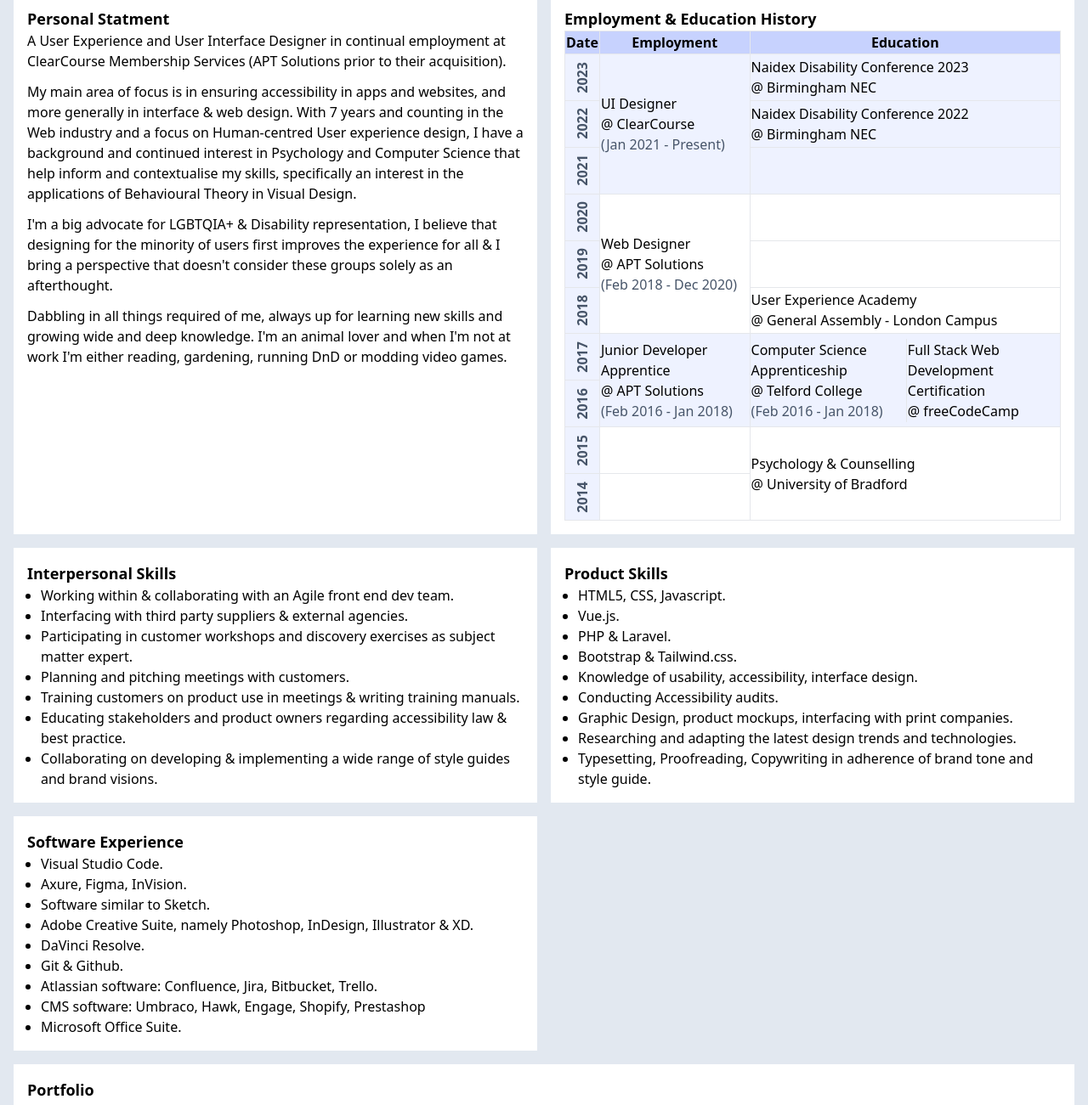
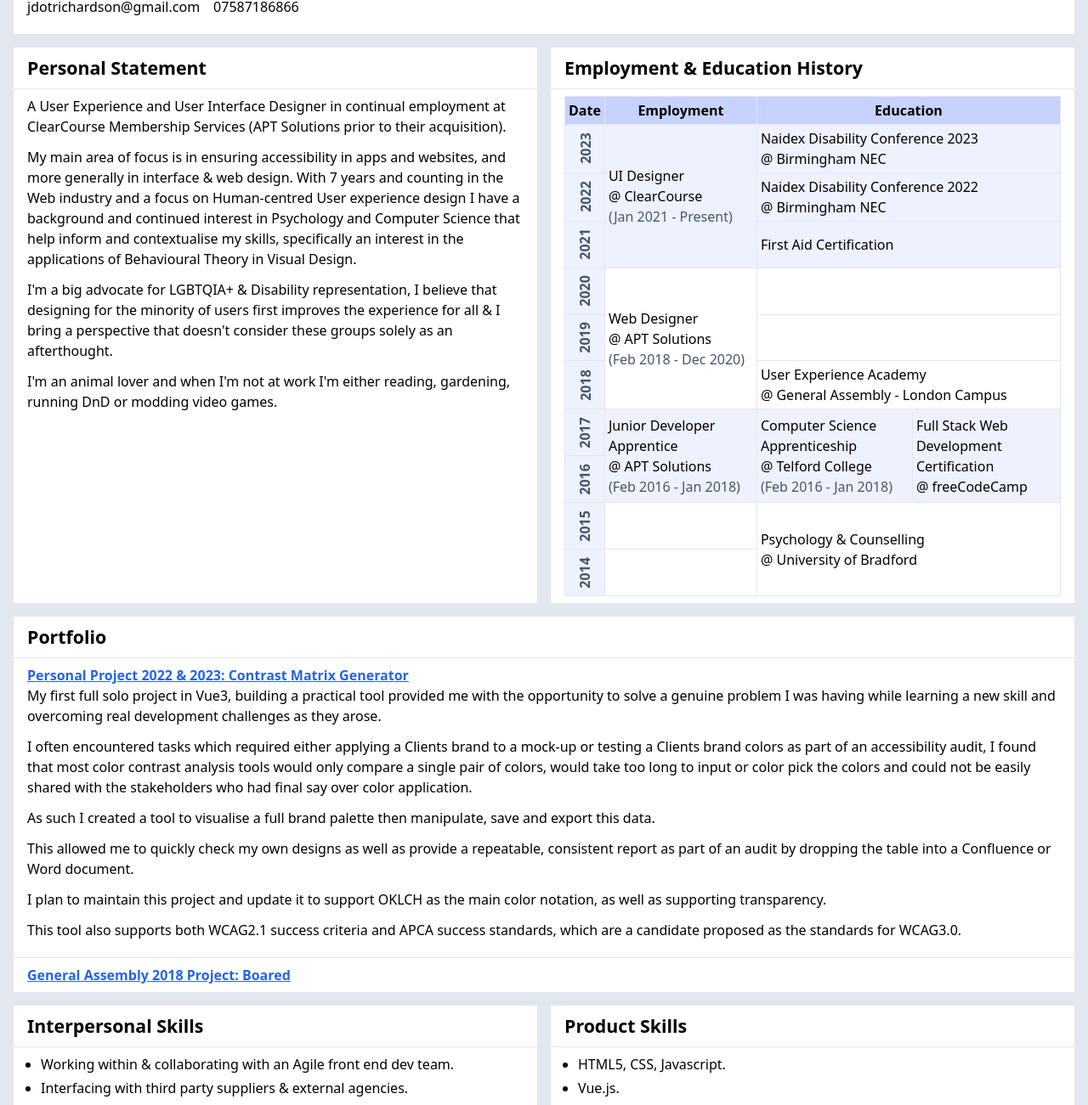
Before and after one commit to NotThatGothic/notthatgothic.github.io, a website built with Vite: page index.html in a window 1280 px wide. Shown: the part 104-1405 px from the top of the page at 85% size. Built offline with nearby package versions, Linux system fonts and the light colour scheme; a web font is replaced by a local one.

Commit message:
Added styling + content

```diff
--- a/index.html
+++ b/index.html
@@ -17,39 +17,54 @@
 </head>
 
 <body class="bg-slate-200">
-	<div class="bg-white p-4 mt-4 mx-4">
-		<h1 class="text-2xl">Jack Richardson
-			<span class="text-slate-600 text-lg">(He/They)</span>
-		</h1>
+	<div
+		class="xl:container xl:mx-auto grid grid-cols-1 lg:grid-cols-2 print:grid-cols-1 lg:gap-x-4 lg:px-4 py-4 gap-y-4">
+		<div class="bg-white lg:col-span-2">
+			<div class="px-4 py-2">
+				<h1 class="text-4xl">Jack Richardson</h1>
+				<p><span>jdotrichardson@gmail.com</span><span class="ps-4">07587186866</span></p>
 			</div>
-	<div class="p-4 grid grid-cols-2 print:grid-cols-1 gap-4">
-		<div class="bg-white p-4">
-			<h2 class="font-bold text-lg">Personal Statment</h2>
-			<p class="mb-3">
-				A User Experience and User Interface Designer in continual employment at ClearCourse Membership Services
-				(APT Solutions prior to their acquisition).
+		</div>
+		<div class="bg-white">
+			<div class="px-4 py-2">
+				<h2 class="font-bold text-xl">
+					Personal Statement
+				</h2>
+			</div>
+			<hr class="print:hidden">
+			<div class="px-4 py-2">
+				<p>
+					A User Experience and User Interface Designer in continual employment at ClearCourse Membership
+					Services (APT Solutions prior to their acquisition).
 				</p>
-			<p class="mb-3">
-				My main area of focus is in ensuring accessibility in apps and websites, and more generally in interface
-				& web design. With 7 years and counting in the Web industry and a focus on Human-centred User experience
-				design, I have a background and continued interest in Psychology and Computer Science that help inform
-				and contextualise my skills, specifically an interest in the applications of Behavioural Theory in
-				Visual Design.
+				<p>
+					My main area of focus is in ensuring accessibility in apps and websites, and more generally in
+					interface & web design. With 7 years and counting in the Web industry and a focus on Human-centred
+					User experience design I have a background and continued interest in Psychology and Computer
+					Science that help inform and contextualise my skills, specifically an interest in the applications
+					of Behavioural Theory in Visual Design.
 				</p>
-			<p class="mb-3">
-				I'm a big advocate for LGBTQIA+ & Disability representation, I believe that designing for the minority
-				of users first improves the experience for all & I bring a perspective that doesn't consider these
-				groups solely as an afterthought.
+				<p>
+					I'm a big advocate for LGBTQIA+ & Disability representation, I believe that designing for the
+					minority of users first improves the experience for all & I bring a perspective that doesn't
+					consider these groups solely as an afterthought.
 				</p>
-			<p class="mb-3">
-				Dabbling in all things required of me, always up for learning new skills and growing wide and deep
-				knowledge. I'm an animal lover and when I'm not at work I'm either reading, gardening, running DnD or
-				modding video games.
+				<p>
+					I'm an animal lover and when I'm not at work I'm either reading, gardening, running DnD
+					or modding video games.
 				</p>
 			</div>
-		<div class="bg-white p-4">
-			<h2 class="font-bold text-lg">Employment & Education History</h2>
-			<table class="table-fixed border-collapse border">
+		</div>
+		<div class="bg-white">
+			<div class="px-4 py-2">
+				<h2 class="font-bold text-xl">
+					Employment & Education History
+				</h2>
+			</div>
+			<hr class="print:hidden">
+			<div class="px-4 py-2">
+				<div class="overflow-x-auto">
+					<table class="table-fixed border-collapse border bg-white">
 						<colgroup>
 							<col class="bg-indigo-50">
 							<col class="">
@@ -81,7 +96,7 @@
 							</tr>
 							<tr class="border-b bg-indigo-50">
 								<th style="height: 6ch;" class="-rotate-90 text-slate-600 border">2021</th>
-						<td></td>
+								<td>First Aid Certification</td>
 							</tr>
 							<tr class="border-b">
 								<th style="height: 6ch;" class="-rotate-90 text-slate-600 border">2020</th>
@@ -114,7 +129,8 @@
 												<td class="border-e">
 													Computer Science Apprenticeship
 													<br><span class="whitespace-nowrap">@ Telford College</span>
-											<br><span class="whitespace-nowrap text-slate-600">(Feb 2016 - Jan 2018)</span>
+													<br><span class="whitespace-nowrap text-slate-600">(Feb 2016 - Jan
+														2018)</span>
 												</td>
 												<td class="">
 													Full Stack Web Development Certification
@@ -142,24 +158,67 @@
 						</tbody>
 					</table>
 				</div>
-		<div class="bg-white p-4">
-			<h2 class="font-bold text-lg">
+			</div>
+		</div>
+		<div class="bg-white lg:col-span-2">
+			<div class="px-4 py-2">
+				<h2 class="font-bold text-xl">Portfolio</h2>
+			</div>
+			<hr class="print:hidden">
+			<div class="px-4 py-2">
+				<h3 class="font-bold text-lg"><a class="text-blue-600 hover:text-blue-800 underline" target="_blank"
+						href="\contrast-matrix-generator">Personal Project 2022 & 2023: Contrast Matrix Generator</a>
+				</h3>
+				<p>My first full solo project in Vue3, building a practical tool provided me with the opportunity to
+					solve a genuine problem I was having while learning a new skill and overcoming real development
+					challenges as they arose.</p>
+				<p>I often encountered tasks which required either applying a Clients brand to a mock-up or testing a
+					Clients brand colors as part of an accessibility audit, I found that most color contrast analysis
+					tools would only compare a single pair of colors, would take too long to input or color pick the
+					colors and could not be easily shared with the stakeholders who had final say over color
+					application.</p>
+				<p>As such I created a tool to visualise a full brand palette then manipulate, save and export this data.</p>
+				<p>This allowed me to quickly check my own designs as well as provide a repeatable, consistent report as
+					part of an audit by dropping the table into a Confluence or Word document.</p>
+				<p>I plan to maintain this project and update it to support OKLCH as the main color notation, as well as
+					supporting transparency.</p>
+				<p>This tool also supports both WCAG2.1 success criteria and APCA success standards, which are a
+					candidate proposed as the standards for WCAG3.0.</p>
+			</div>
+			<hr class="print:hidden">
+			<div class="px-4 py-2">
+				<h3 class="font-bold text-lg"><a class="text-blue-600 hover:text-blue-800 underline" target="_blank"
+						href="/BoaredAbridged.pdf">General Assembly 2018 Project: Boared</a></h3>
+			</div>
+		</div>
+		<div class="bg-white">
+			<div class="px-4 py-2">
+				<h2 class="font-bold text-xl">
 					Interpersonal Skills
 				</h2>
+			</div>
+			<hr class="print:hidden">
+			<div class="px-4 py-2">
 				<ul class="list-disc ps-4">
 					<li>Working within & collaborating with an Agile front end dev team.</li>
 					<li>Interfacing with third party suppliers & external agencies.</li>
 					<li>Participating in customer workshops and discovery exercises as subject matter expert. </li>
 					<li>Planning and pitching meetings with customers.</li>
 					<li>Training customers on product use in meetings & writing training manuals.</li>
-				<li>Educating stakeholders and product owners regarding accessibility law & best practice.</li>
-				<li>Collaborating on developing & implementing a wide range of style guides and brand visions.</li>
+					<li>Educating stakeholders & product owners regarding accessibility law & best practice.</li>
+					<li>Collaborating on developing & implementing a wide range of style guides and brand visions.
+					</li>
 				</ul>
 			</div>
-		<div class="bg-white p-4">
-			<h2 class="font-bold text-lg">
+		</div>
+		<div class="bg-white">
+			<div class="px-4 py-2">
+				<h2 class="font-bold text-xl">
 					Product Skills
 				</h2>
+			</div>
+			<hr class="print:hidden">
+			<div class="px-4 py-2">
 				<ul class="list-disc ps-4">
 					<li>HTML5, CSS, Javascript.</li>
 					<li>Vue.js.</li>
@@ -167,15 +226,20 @@
 					<li>Bootstrap & Tailwind.css.</li>
 					<li>Knowledge of usability, accessibility, interface design.</li>
 					<li>Conducting Accessibility audits.</li>
-				<li>Graphic Design, product mockups, interfacing with print companies. </li>
+					<li>Graphic Design, product mock-ups, interfacing with print companies. </li>
 					<li>Researching and adapting the latest design trends and technologies.</li>
-				<li>Typesetting, Proofreading, Copywriting in adherence of brand tone and style guide.</li>
+					<li>Typesetting, Proofreading and Copywriting in adherence of brand tone and style guide.</li>
 				</ul>
 			</div>
-		<div class="bg-white p-4">
-			<h2 class="font-bold text-lg">
+		</div>
+		<div class="bg-white">
+			<div class="px-4 py-2">
+				<h2 class="font-bold text-xl">
 					Software Experience
 				</h2>
+			</div>
+			<hr class="print:hidden">
+			<div class="px-4 py-2">
 				<ul class="list-disc ps-4">
 					<li>Visual Studio Code.</li>
 					<li>Axure, Figma, InVision.</li>
@@ -184,18 +248,25 @@
 					<li>DaVinci Resolve.</li>
 					<li>Git & Github.</li>
 					<li>Atlassian software: Confluence, Jira, Bitbucket, Trello.</li>
-				<li>CMS software: Umbraco, Hawk, Engage, Shopify, Prestashop</li>
+					<li>CMS software: Umbraco, Hawk, Engage, Shopify, Prestashop.</li>
 					<li>Microsoft Office Suite.</li>
 				</ul>
 			</div>
 		</div>
-	<div class="bg-white p-4 mb-4 mx-4">
-		<h2 class="text-lg font-bold">Portfolio</h2>
-		<h3>Personal Project 2022 & 2023: Contrast Matrix Generator</h3>
-
-		<h3>General Assembly 2018 Project: Boared</h3>
+		<div class="bg-white">
+			<div class="px-4 py-2">
+				<h2 class="font-bold text-xl">
+					Contact Information
+				</h2>
 			</div>
-
+			<hr class="print:hidden">
+			<div class="px-4 py-2">
+				<p>jdotrichardson@gmail.com</p>
+				<p>07587186866</p>
+				<p>References available upon request</p>
+			</div>
+		</div>
+	</div>
 	<script type="module" src="/main.js"></script>
 </body>
 
--- a/style.css
+++ b/style.css
@@ -1,3 +1,13 @@
 @tailwind base;
 @tailwind components;
 @tailwind utilities;
+
+td,th {
+	padding: 0.25rem
+}
+p {
+	padding-bottom: 0.75rem;
+}
+ul.list-disc li {
+	padding-bottom: 0.25rem;
+}
--- a/tailwind.config.js
+++ b/tailwind.config.js
@@ -6,6 +6,15 @@
     './index.html'
   ],
   theme: {
+    fontSize: {
+      sm: '0.8rem',
+      base: '1rem',
+      xl: '1.333rem',
+      '2xl': '1.777rem',
+      '3xl': '2.369rem',
+      '4xl': '3.157rem',
+      '5xl': '4.209rem',
+    },
     extend: {
       fontFamily: {
         sans: ['Inclusive Sans', ...defaultTheme.fontFamily.sans],
```
Also changed, not shown: 1 other file. Lines whose indentation alone changed are shown as unchanged.
